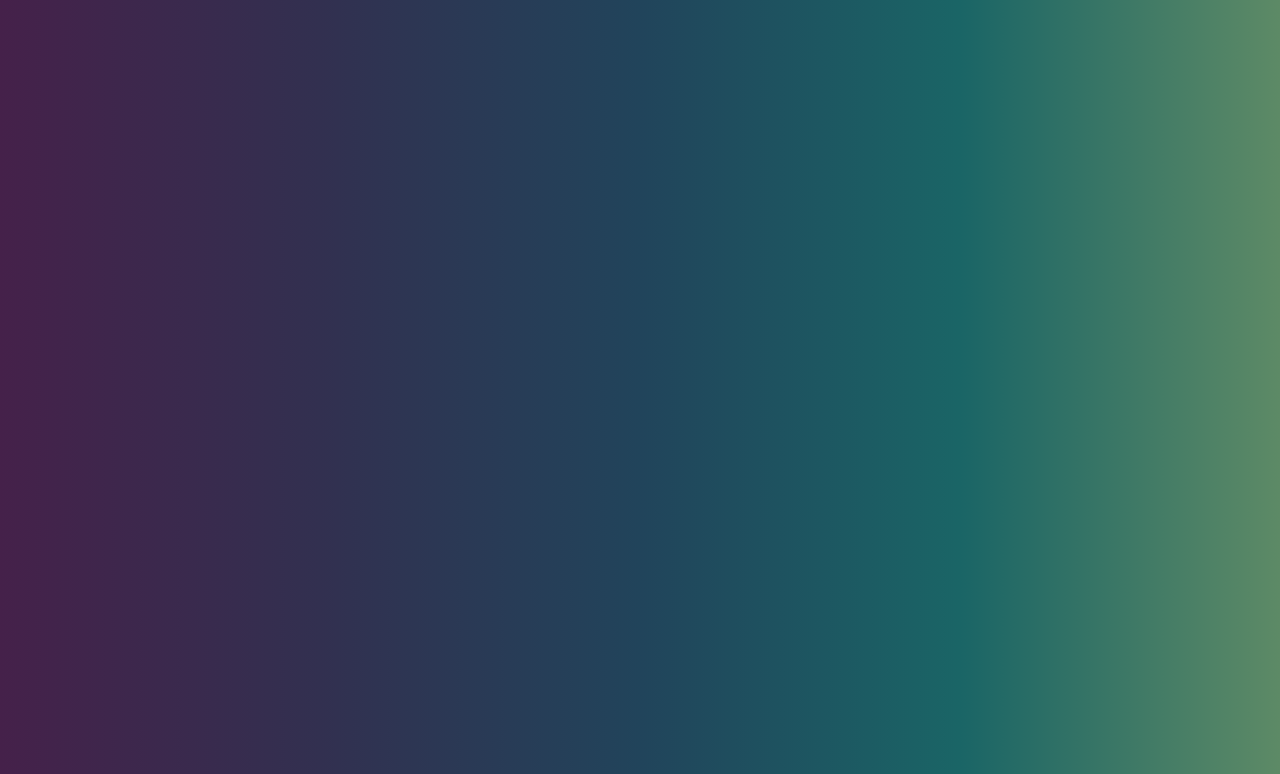
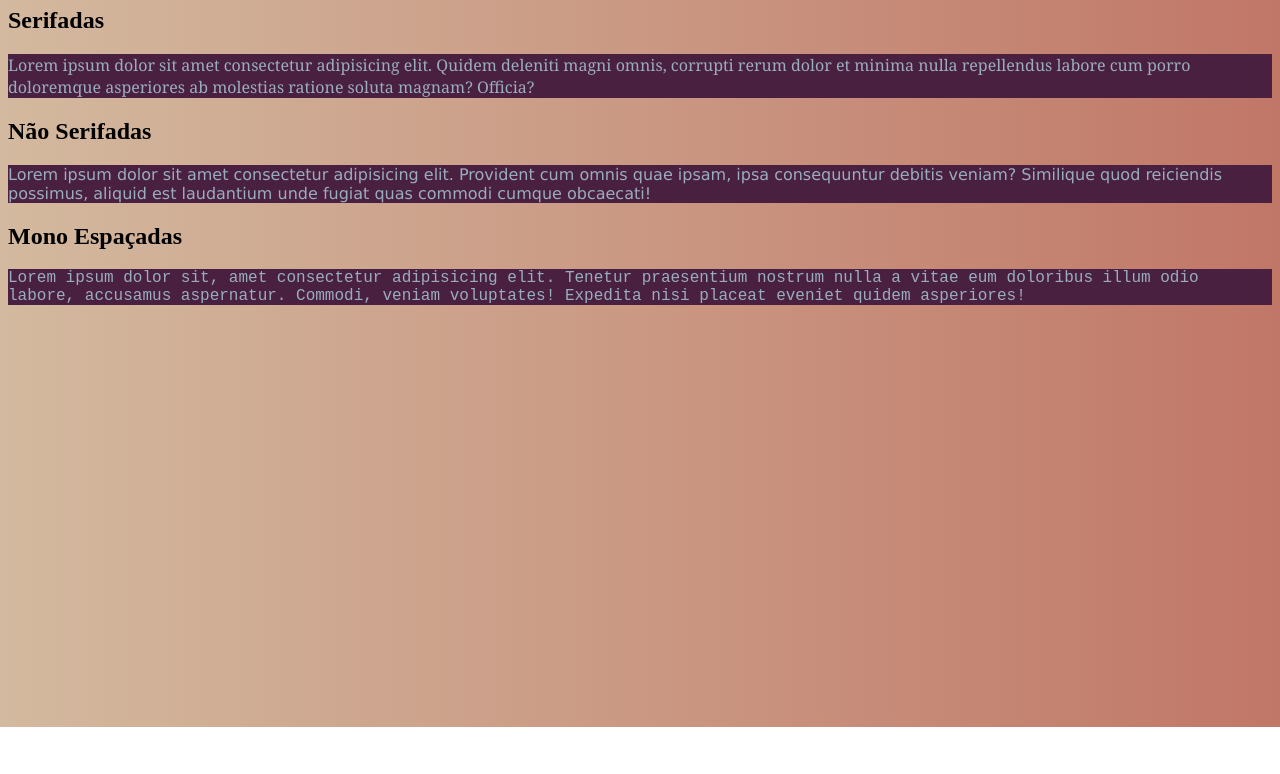
Before and after one commit to MatheusGodinho1/Exercicios-Curso-em-Video-Guanabara, a plain HTML site: page exercicios/ex017/index.html in a window 1280 px wide. Shown: the part 73-847 px from the top of the page. After the commit the page ends 800 px from the top, so only its background shows below. Drawn offline with Linux system fonts and the light colour scheme.

```diff
--- a/exercicios/ex017/index.html
+++ b/exercicios/ex017/index.html
@@ -3,17 +3,16 @@
 <head>
     <meta charset="UTF-8">
     <meta name="viewport" content="width=device-width, initial-scale=1.0">
-    <title>Degradê em CSS</title>
-    <style>
-        *{
-            height: 100%;
-        }
-        body{background-image: linear-gradient(to right, #45214A,#323050, #21445B, #1A6566, #5D8A66);}
-    </style>
+    <title>Fontes</title>
+    <link rel="stylesheet" href="styles.css">
 </head>
 <body>
-    <H1>deixando o texto gradiente.</H1>
-    <h2>Texto gradiente </h2>
-    <H2>Texto radial gradiente </H2>
+    <h1>Tipos de Fontes</h1>
+    <h2>Serifadas</h2>
+    <p style="font-family: Georgia, 'Times New Roman', Times, serif; ">Lorem ipsum dolor sit amet consectetur adipisicing elit. Quidem deleniti magni omnis, corrupti rerum dolor et minima nulla repellendus labore cum porro doloremque asperiores ab molestias ratione soluta magnam? Officia?</p>
+    <h2>Não Serifadas</h2>
+    <p style="font-family: Verdana, Geneva, Tahoma, sans-serif;">Lorem ipsum dolor sit amet consectetur adipisicing elit. Provident cum omnis quae ipsam, ipsa consequuntur debitis veniam? Similique quod reiciendis possimus, aliquid est laudantium unde fugiat quas commodi cumque obcaecati!</p>
+    <h2>Mono Espaçadas</h2>
+    <p style="font-family: 'Courier New', Courier, monospace;" >Lorem ipsum dolor sit, amet consectetur adipisicing elit. Tenetur praesentium nostrum nulla a vitae eum doloribus illum odio labore, accusamus aspernatur. Commodi, veniam voluptates! Expedita nisi placeat eveniet quidem asperiores!</p>
 </body>
 </html>
```
Also changed, not shown: exercicios/ex018/index.html (deleted, +0 -18 lines), exercicios/ex017/styles.css (renamed from exercicios/ex018/styles.css).
